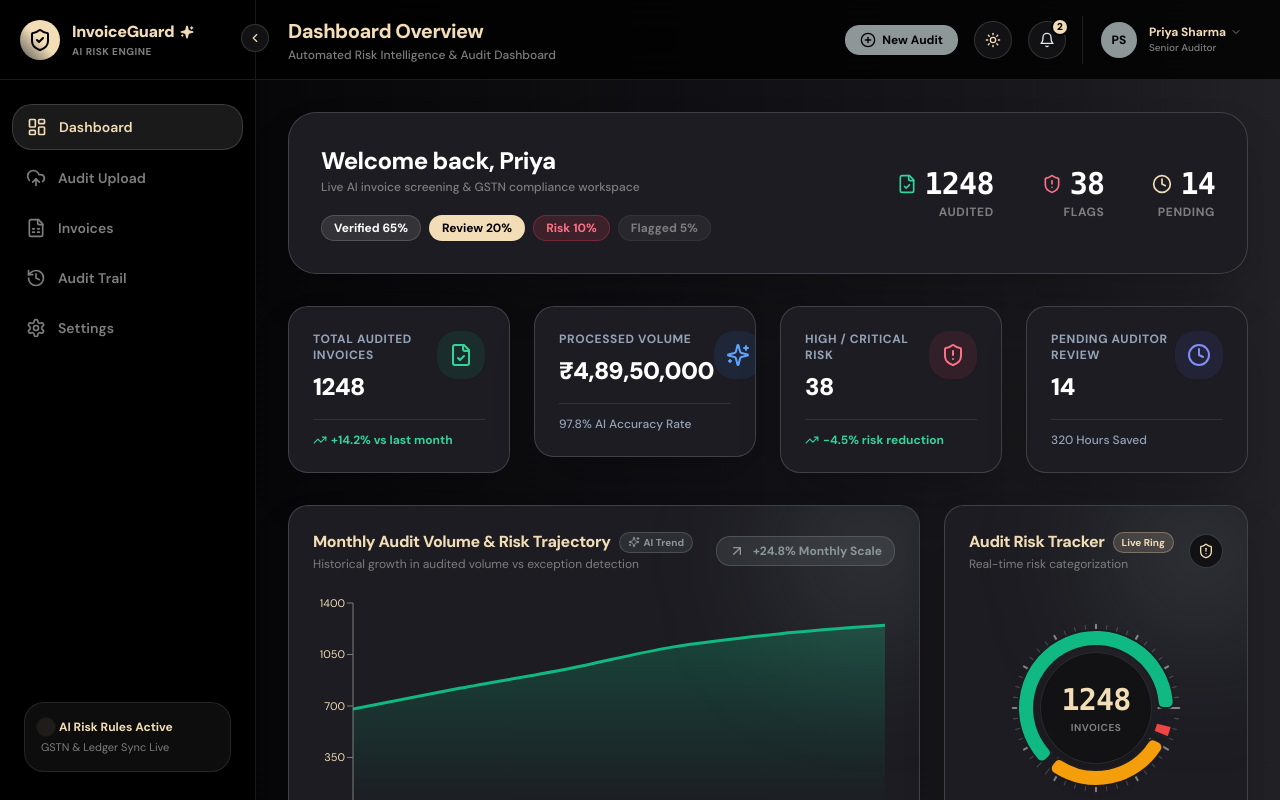
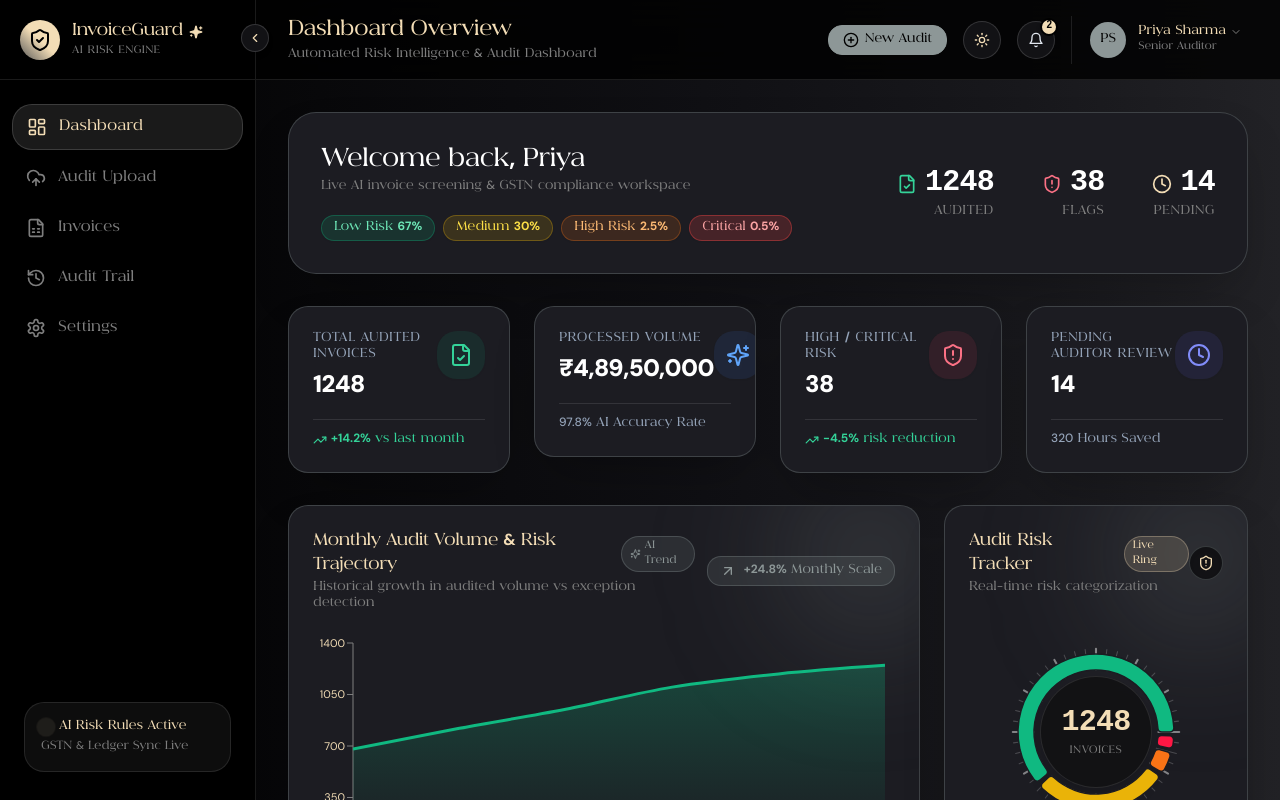
Before and after one commit to Luciifer71/TETRA015, a React (Vite) app in the folder frontend/: page /dashboard in a window 1280 px wide. Built offline with nearby package versions, Linux system fonts and the light colour scheme.

Commit message:
TETRA015: Update repository

```diff
--- a/frontend/src/components/atoms/Badge.tsx
+++ b/frontend/src/components/atoms/Badge.tsx
@@ -25,18 +25,18 @@ export const Badge: React.FC<BadgeProps> = ({ type, value, size = 'md', showIcon
         label: 'LOW RISK',
       },
       MEDIUM: {
-        bg: 'bg-amber-100 dark:bg-amber-500/15 text-amber-900 dark:text-amber-300 border-amber-300 dark:border-amber-500/30',
-        icon: <AlertTriangle className="w-3.5 h-3.5 text-amber-600 dark:text-amber-400" />,
+        bg: 'bg-yellow-100 dark:bg-yellow-500/15 text-yellow-900 dark:text-yellow-300 border-yellow-300 dark:border-yellow-500/30',
+        icon: <AlertTriangle className="w-3.5 h-3.5 text-yellow-600 dark:text-yellow-400" />,
         label: 'MEDIUM RISK',
       },
       HIGH: {
-        bg: 'bg-rose-100 dark:bg-rose-500/15 text-rose-900 dark:text-rose-300 border-rose-300 dark:border-rose-500/30',
-        icon: <ShieldAlert className="w-3.5 h-3.5 text-rose-600 dark:text-rose-400" />,
+        bg: 'bg-orange-100 dark:bg-orange-500/20 text-orange-950 dark:text-orange-300 border-orange-300 dark:border-orange-500/40',
+        icon: <ShieldAlert className="w-3.5 h-3.5 text-orange-600 dark:text-orange-400" />,
         label: 'HIGH RISK',
       },
       CRITICAL: {
-        bg: 'bg-red-200 dark:bg-red-600/25 text-red-950 dark:text-red-200 border-red-400 dark:border-red-500/50 animate-pulse',
-        icon: <ShieldAlert className="w-3.5 h-3.5 text-red-600 dark:text-red-300" />,
+        bg: 'bg-red-100 dark:bg-red-500/25 text-red-900 dark:text-red-300 border-red-400 dark:border-red-500/60 animate-pulse',
+        icon: <ShieldAlert className="w-3.5 h-3.5 text-red-600 dark:text-red-400" />,
         label: 'CRITICAL',
       },
     }[risk] || {
--- a/frontend/src/components/molecules/RiskGauge.tsx
+++ b/frontend/src/components/molecules/RiskGauge.tsx
@@ -12,15 +12,15 @@ export interface RiskGaugeProps {
 export const RiskGauge: React.FC<RiskGaugeProps> = ({ score, level, confidence, size = 'md' }) => {
   const getScoreColor = (s: number) => {
     if (s >= 90) return 'text-red-500 stroke-red-500';
-    if (s >= 70) return 'text-rose-400 stroke-rose-400';
-    if (s >= 35) return 'text-amber-400 stroke-amber-400';
+    if (s >= 70) return 'text-orange-400 stroke-orange-400';
+    if (s >= 35) return 'text-yellow-400 stroke-yellow-400';
     return 'text-emerald-400 stroke-emerald-400';
   };
 
   const getScoreBg = (s: number) => {
     if (s >= 90) return 'bg-red-500/10 border-red-500/30';
-    if (s >= 70) return 'bg-rose-500/10 border-rose-500/30';
-    if (s >= 35) return 'bg-amber-500/10 border-amber-500/30';
+    if (s >= 70) return 'bg-orange-500/10 border-orange-500/30';
+    if (s >= 35) return 'bg-yellow-500/10 border-yellow-500/30';
     return 'bg-emerald-500/10 border-emerald-500/30';
   };
 
--- a/frontend/src/components/organisms/InvoiceTable.tsx
+++ b/frontend/src/components/organisms/InvoiceTable.tsx
@@ -122,7 +122,7 @@ export const InvoiceTable: React.FC<InvoiceTableProps> = ({ invoices, pageSize =
                       <div className="w-20 bg-[#D0D0D2]/40 dark:bg-white/10 h-1.5 rounded-full mt-1.5 overflow-hidden">
                         <div
                           className={`h-full rounded-full ${
-                            inv.riskScore >= 70 ? 'bg-rose-500' : inv.riskScore >= 35 ? 'bg-amber-400' : 'bg-emerald-500'
+                            inv.riskScore >= 90 ? 'bg-red-600' : inv.riskScore >= 70 ? 'bg-orange-500' : inv.riskScore >= 35 ? 'bg-yellow-400' : 'bg-emerald-500'
                           }`}
                           style={{ width: `${inv.riskScore}%` }}
                         />
--- a/frontend/src/components/organisms/QuickInvoiceDrawer.tsx
+++ b/frontend/src/components/organisms/QuickInvoiceDrawer.tsx
@@ -99,10 +99,12 @@ export const QuickInvoiceDrawer: React.FC<QuickInvoiceDrawerProps> = ({ invoice,
               <div className="w-full bg-slate-200 dark:bg-white/10 h-2.5 rounded-full overflow-hidden">
                 <div
                   className={`h-full rounded-full transition-all duration-500 ${
-                    invoice.riskScore > 75
-                      ? 'bg-rose-500'
-                      : invoice.riskScore > 40
-                      ? 'bg-amber-400'
+                    invoice.riskScore >= 90
+                      ? 'bg-red-600'
+                      : invoice.riskScore >= 70
+                      ? 'bg-orange-500'
+                      : invoice.riskScore >= 35
+                      ? 'bg-yellow-400'
                       : 'bg-emerald-500'
                   }`}
                   style={{ width: `${invoice.riskScore}%` }}
--- a/frontend/src/components/organisms/RiskDistributionChart.tsx
+++ b/frontend/src/components/organisms/RiskDistributionChart.tsx
@@ -91,9 +91,10 @@ export const RiskDistributionChart: React.FC = () => {
               cy="50%"
               innerRadius={62}
               outerRadius={78}
-              paddingAngle={6}
+              paddingAngle={3}
+              minAngle={8}
               dataKey="value"
-              cornerRadius={6}
+              cornerRadius={4}
               onMouseEnter={(_, index) => setActiveIndex(index)}
               onMouseLeave={() => setActiveIndex(null)}
             >
@@ -101,8 +102,8 @@ export const RiskDistributionChart: React.FC = () => {
                 <Cell
                   key={`cell-${index}`}
                   fill={entry.color}
-                  stroke={activeIndex === index ? (darkMode ? '#000000' : '#0f172a') : (darkMode ? '#1c1c22' : '#ffffff')}
-                  strokeWidth={activeIndex === index ? 3 : 2}
+                  stroke={activeIndex === index ? (darkMode ? '#ffffff' : '#0f172a') : (darkMode ? '#1c1c22' : '#ffffff')}
+                  strokeWidth={activeIndex === index ? 3 : 1.5}
                   className="transition-all duration-200 cursor-pointer"
                   style={{
                     filter: 'none',
--- a/frontend/src/index.css
+++ b/frontend/src/index.css
@@ -1,10 +1,82 @@
+@font-face {
+  font-family: 'Bragton Demo';
+  src: url('../BragtonDemo-pgOBR.ttf') format('truetype');
+  font-weight: 100;
+  font-style: normal;
+  font-display: swap;
+}
+
+@font-face {
+  font-family: 'Bragton Demo';
+  src: url('../BragtonDemo-pgOBR.ttf') format('truetype');
+  font-weight: 200;
+  font-style: normal;
+  font-display: swap;
+}
+
+@font-face {
+  font-family: 'Bragton Demo';
+  src: url('../BragtonDemo-pgOBR.ttf') format('truetype');
+  font-weight: 300;
+  font-style: normal;
+  font-display: swap;
+}
+
+@font-face {
+  font-family: 'Bragton Demo';
+  src: url('../BragtonDemo-pgOBR.ttf') format('truetype');
+  font-weight: 400;
+  font-style: normal;
+  font-display: swap;
+}
+
+@font-face {
+  font-family: 'Bragton Demo';
+  src: url('../BragtonDemo-pgOBR.ttf') format('truetype');
+  font-weight: 500;
+  font-style: normal;
+  font-display: swap;
+}
+
+@font-face {
+  font-family: 'Bragton Demo';
+  src: url('../BragtonDemo-pgOBR.ttf') format('truetype');
+  font-weight: 600;
+  font-style: normal;
+  font-display: swap;
+}
+
+@font-face {
+  font-family: 'Bragton Demo';
+  src: url('../BragtonDemo-pgOBR.ttf') format('truetype');
+  font-weight: 700;
+  font-style: normal;
+  font-display: swap;
+}
+
+@font-face {
+  font-family: 'Bragton Demo';
+  src: url('../BragtonDemo-pgOBR.ttf') format('truetype');
+  font-weight: 800;
+  font-style: normal;
+  font-display: swap;
+}
+
+@font-face {
+  font-family: 'Bragton Demo';
+  src: url('../BragtonDemo-pgOBR.ttf') format('truetype');
+  font-weight: 900;
+  font-style: normal;
+  font-display: swap;
+}
+
 @tailwind base;
 @tailwind components;
 @tailwind utilities;
 
 @layer base {
-  body {
-    font-family: 'DM Sans', 'Inter', system-ui, -apple-system, sans-serif;
+  body, button, input, select, textarea {
+    font-family: 'Bragton Demo', sans-serif;
   }
 
   html.dark body {
--- a/frontend/src/pages/Dashboard.tsx
+++ b/frontend/src/pages/Dashboard.tsx
@@ -49,17 +49,17 @@ export const Dashboard: React.FC = () => {
 
           {/* Reference UI Segmented Progress Bar & Tags */}
           <div className="flex flex-wrap items-center gap-2 pt-1">
-            <span className="px-3 py-1 rounded-xl text-xs font-bold bg-[#2E2E2D] text-white dark:bg-white/10 dark:text-white border border-[#2E2E2D] dark:border-white/15 shadow-sm">
-              Verified 65%
+            <span className="px-3 py-1 rounded-xl text-xs font-bold bg-emerald-500/15 text-emerald-700 dark:text-emerald-300 border border-emerald-500/30 shadow-sm">
+              Low Risk 67%
             </span>
-            <span className="px-3 py-1 rounded-xl text-xs font-bold bg-[#F3DDB6] text-[#000000] border border-[#F3DDB6]/40 shadow-sm">
-              Review 20%
+            <span className="px-3 py-1 rounded-xl text-xs font-bold bg-yellow-500/15 text-yellow-800 dark:text-yellow-300 border border-yellow-500/30 shadow-sm">
+              Medium 30%
             </span>
-            <span className="px-3 py-1 rounded-xl text-xs font-bold bg-rose-500/15 text-rose-600 dark:text-rose-400 border border-rose-500/30">
-              Risk 10%
+            <span className="px-3 py-1 rounded-xl text-xs font-bold bg-orange-500/15 text-orange-800 dark:text-orange-300 border border-orange-500/30 shadow-sm">
+              High Risk 2.5%
             </span>
-            <span className="px-3 py-1 rounded-xl text-xs font-bold bg-[#D0D0D2]/50 text-[#2E2E2D] dark:bg-white/5 dark:text-[#7E7E7E] border border-[#BCBCBE] dark:border-white/5">
-              Flagged 5%
+            <span className="px-3 py-1 rounded-xl text-xs font-bold bg-red-500/20 text-red-800 dark:text-red-300 border border-red-500/40 shadow-sm">
+              Critical 0.5%
             </span>
           </div>
         </div>
--- a/frontend/src/services/mockData.ts
+++ b/frontend/src/services/mockData.ts
@@ -194,7 +194,7 @@ export const INITIAL_VENDOR_STATS: VendorStat[] = [
 
 export const INITIAL_RISK_DISTRIBUTION: RiskDistribution[] = [
   { name: 'Low Risk (0-30)', value: 840, color: '#10B981' },
-  { name: 'Medium Risk (31-70)', value: 370, color: '#F59E0B' },
-  { name: 'High Risk (71-90)', value: 32, color: '#EF4444' },
-  { name: 'Critical Risk (91-100)', value: 6, color: '#DC2626' }
+  { name: 'Medium Risk (31-70)', value: 370, color: '#EAB308' },
+  { name: 'High Risk (71-90)', value: 32, color: '#F97316' },
+  { name: 'Critical Risk (91-100)', value: 6, color: '#FF1744' }
 ];
--- a/frontend/tailwind.config.js
+++ b/frontend/tailwind.config.js
@@ -8,7 +8,8 @@ export default {
   theme: {
     extend: {
       fontFamily: {
-        sans: ['"DM Sans"', 'Inter', 'system-ui', 'sans-serif'],
+        sans: ['"Bragton Demo"', '"DM Sans"', 'Inter', 'system-ui', 'sans-serif'],
+        mono: ['"Bragton Demo"', 'monospace'],
       },
       borderRadius: {
         'xl': '14px',
@@ -57,9 +58,9 @@ export default {
         },
         risk: {
           low: '#10B981',
-          medium: '#F3DDB6',
-          high: '#EF4444',
-          critical: '#DC2626',
+          medium: '#EAB308',
+          high: '#F97316',
+          critical: '#FF1744',
         }
       },
       boxShadow: {
```
Also changed, not shown: frontend/src/components/organisms/VendorAnalyticsChart.tsx (+5 -5 lines), frontend/BragtonDemo-pgOBR.ttf (added), frontend/info.txt (added), frontend/misc/READ BEFORE USE.txt (added).
